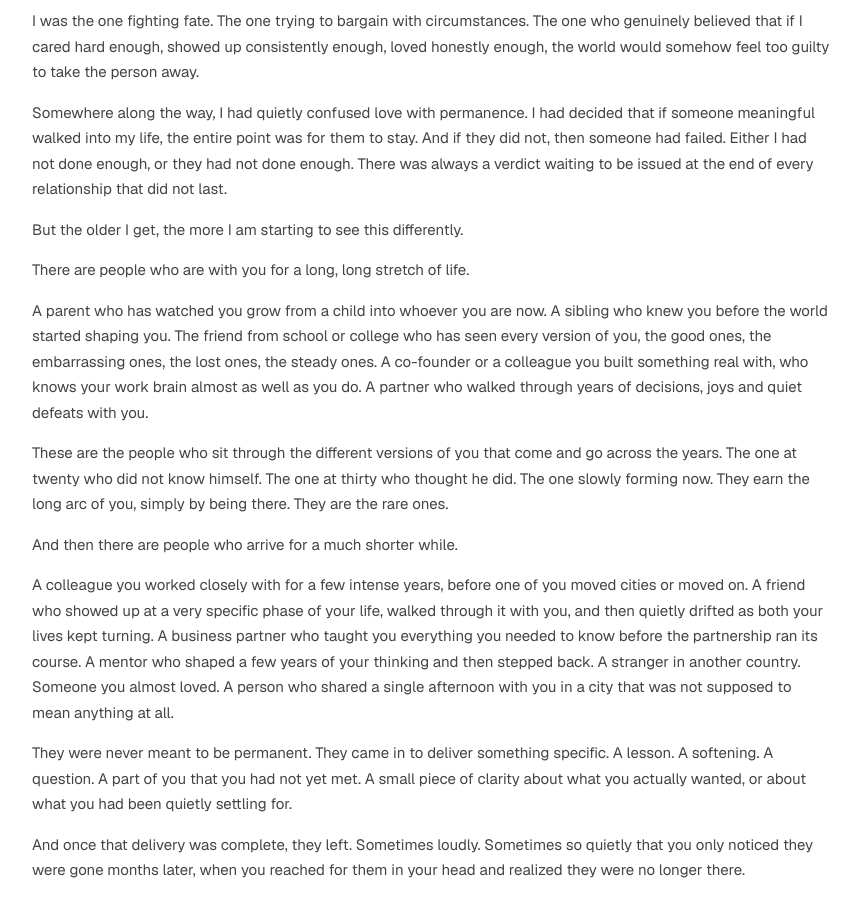
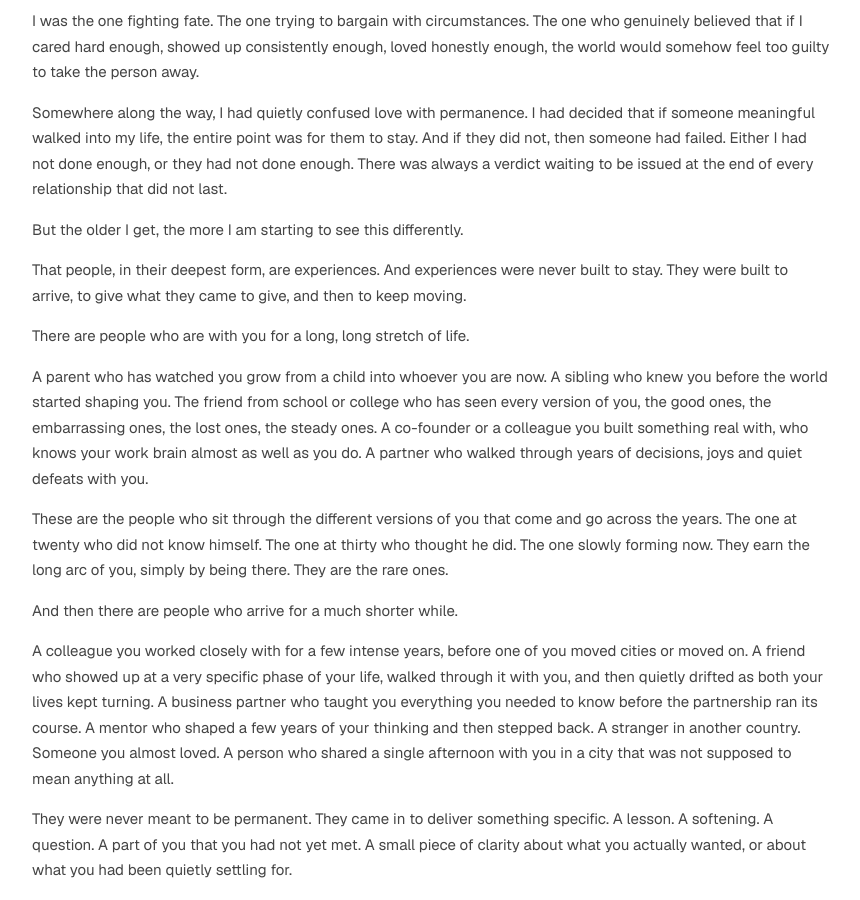
Before and after one commit to trmanish/trmanish.github.io, a Jekyll site: the page built from _posts/2026-05-14-the-purpose-of-life-is-people-letting-them-go-is-the-goal.md, in a window 1280 px wide and 900 px high, scrolled down 4167 px. Shown: the whole window, without its empty margins (208-1068 px from the left). Built offline with Jekyll 4.4.1, drawn with Linux system fonts in a browser that asks for light colours.

Commit message:
Bridge with people-as-experiences line in own voice

```diff
--- a/_posts/2026-05-14-the-purpose-of-life-is-people-letting-them-go-is-the-goal.md
+++ b/_posts/2026-05-14-the-purpose-of-life-is-people-letting-them-go-is-the-goal.md
@@ -107,6 +107,8 @@ Somewhere along the way, I had quietly confused love with permanence. I had deci
 
 But the older I get, the more I am starting to see this differently.
 
+That people, in their deepest form, are experiences. And experiences were never built to stay. They were built to arrive, to give what they came to give, and then to keep moving.
+
 There are people who are with you for a long, long stretch of life.
 
 A parent who has watched you grow from a child into whoever you are now. A sibling who knew you before the world started shaping you. The friend from school or college who has seen every version of you, the good ones, the embarrassing ones, the lost ones, the steady ones. A co-founder or a colleague you built something real with, who knows your work brain almost as well as you do. A partner who walked through years of decisions, joys and quiet defeats with you.
```
